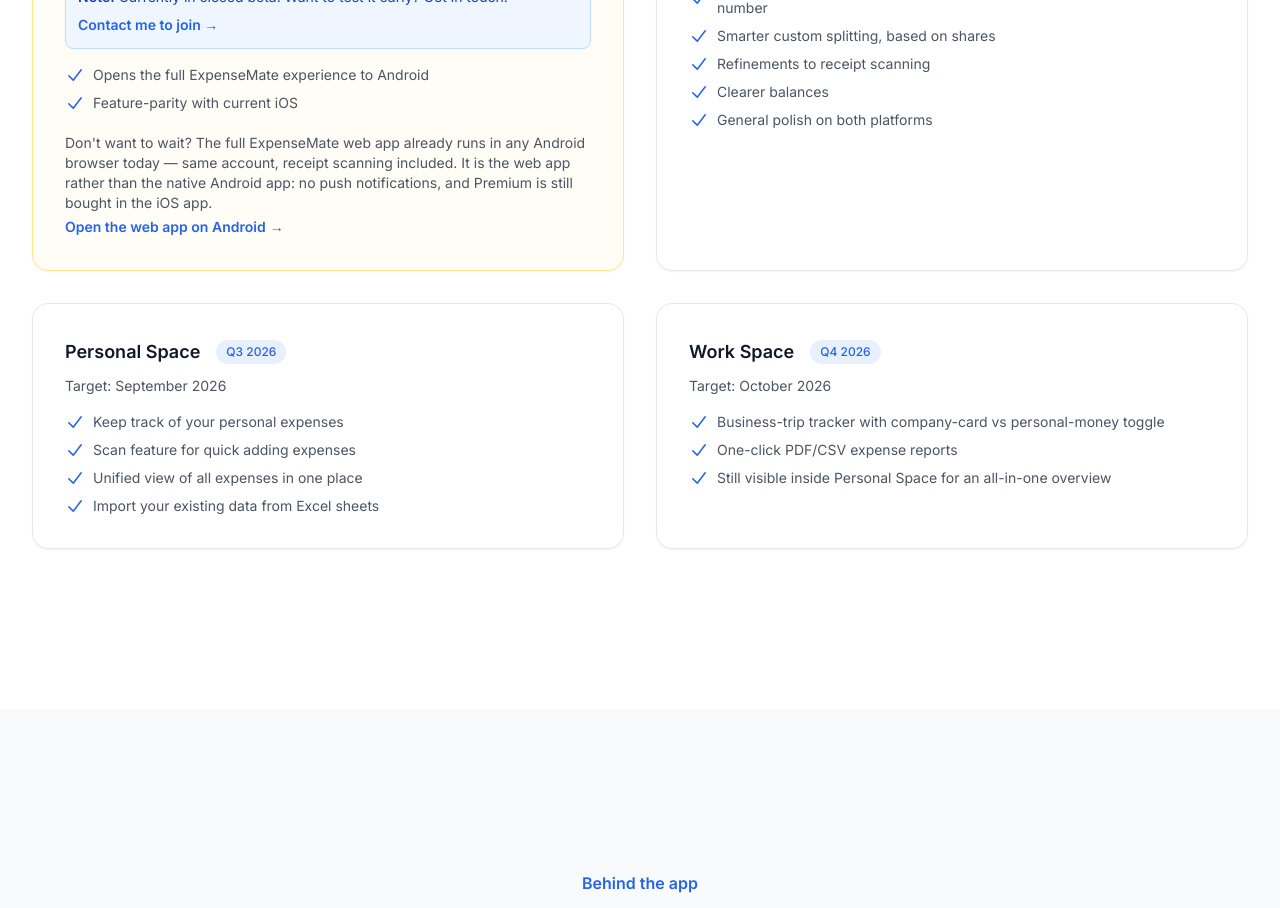
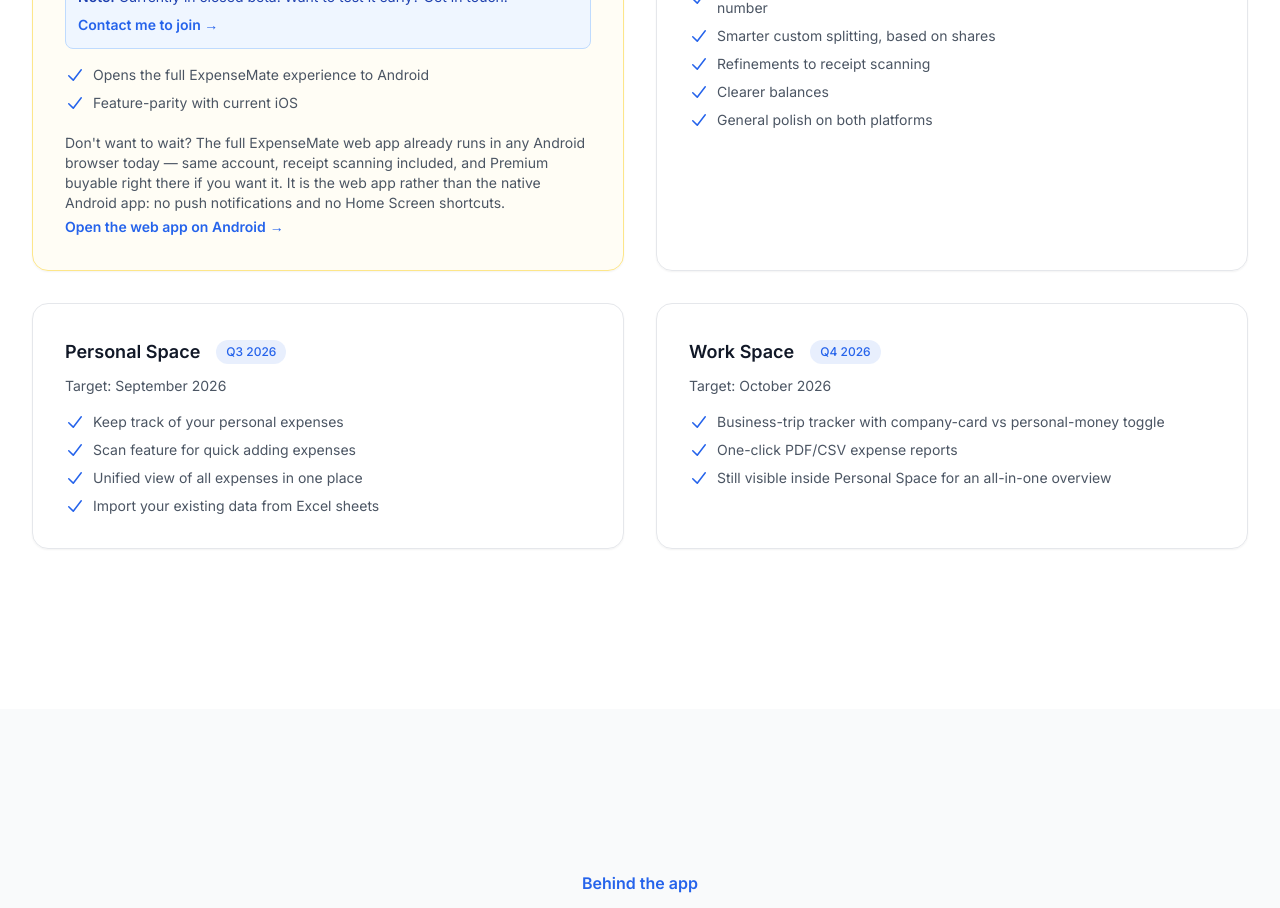
Before and after one commit to SM1LE21/bill-splitting-Website, a Next.js app: page / in a window 1280 px wide. Shown: the part 7440-8348 px from the top of the page. Built offline with nearby package versions, Linux system fonts and the light colour scheme.

Commit message:
fix(roadmap): the Android card no longer sends buyers to the iOS app

```diff
--- a/src/components/sections/Roadmap.tsx
+++ b/src/components/sections/Roadmap.tsx
@@ -41,7 +41,7 @@
     status: "delayed",
     note: "Currently in closed beta. Want to test it early? Get in touch.",
     link: {
-      text: "Don't want to wait? The full ExpenseMate web app already runs in any Android browser today — same account, receipt scanning included. It is the web app rather than the native Android app: no push notifications, and Premium is still bought in the iOS app.",
+      text: "Don't want to wait? The full ExpenseMate web app already runs in any Android browser today — same account, receipt scanning included, and Premium buyable right there if you want it. It is the web app rather than the native Android app: no push notifications and no Home Screen shortcuts.",
       href: "https://app.expensemate.app",
       label: "Open the web app on Android"
     }
```
